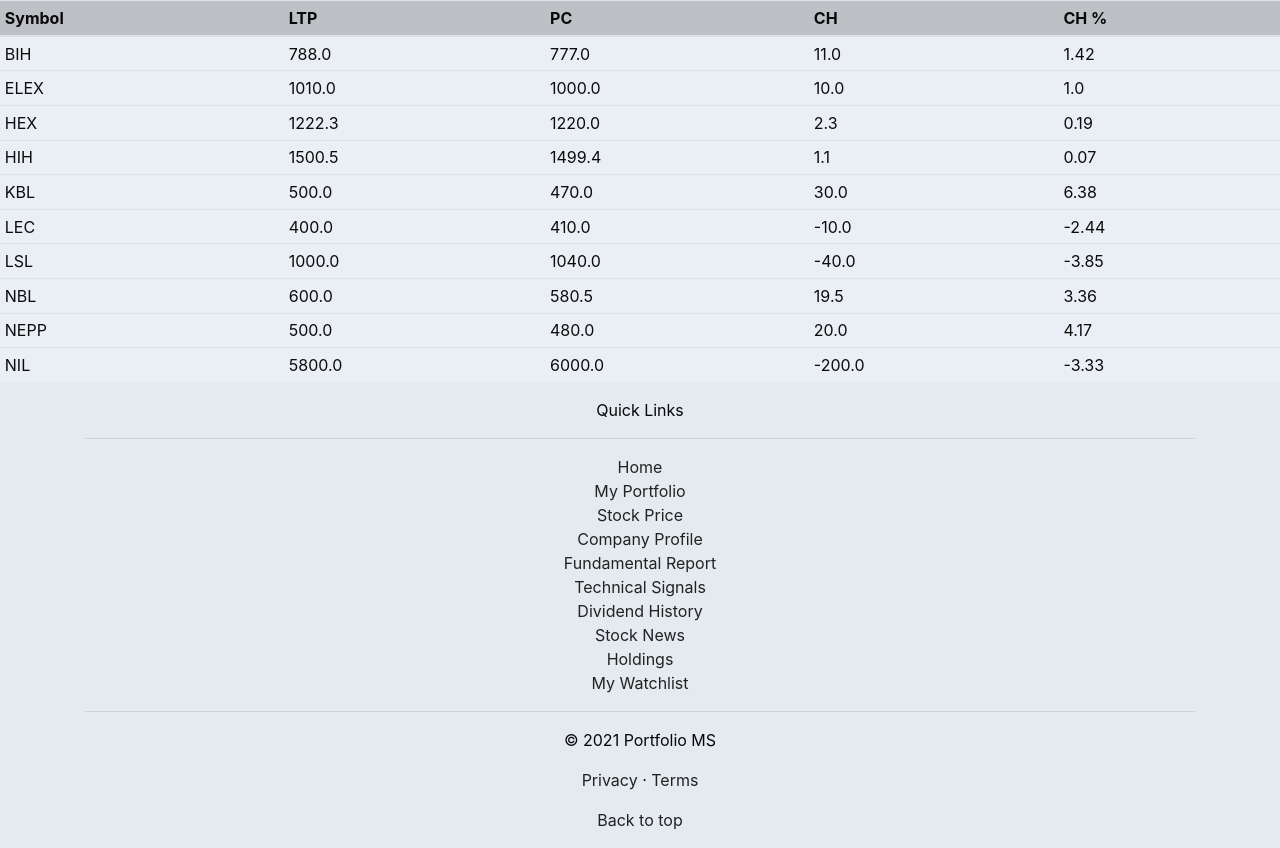
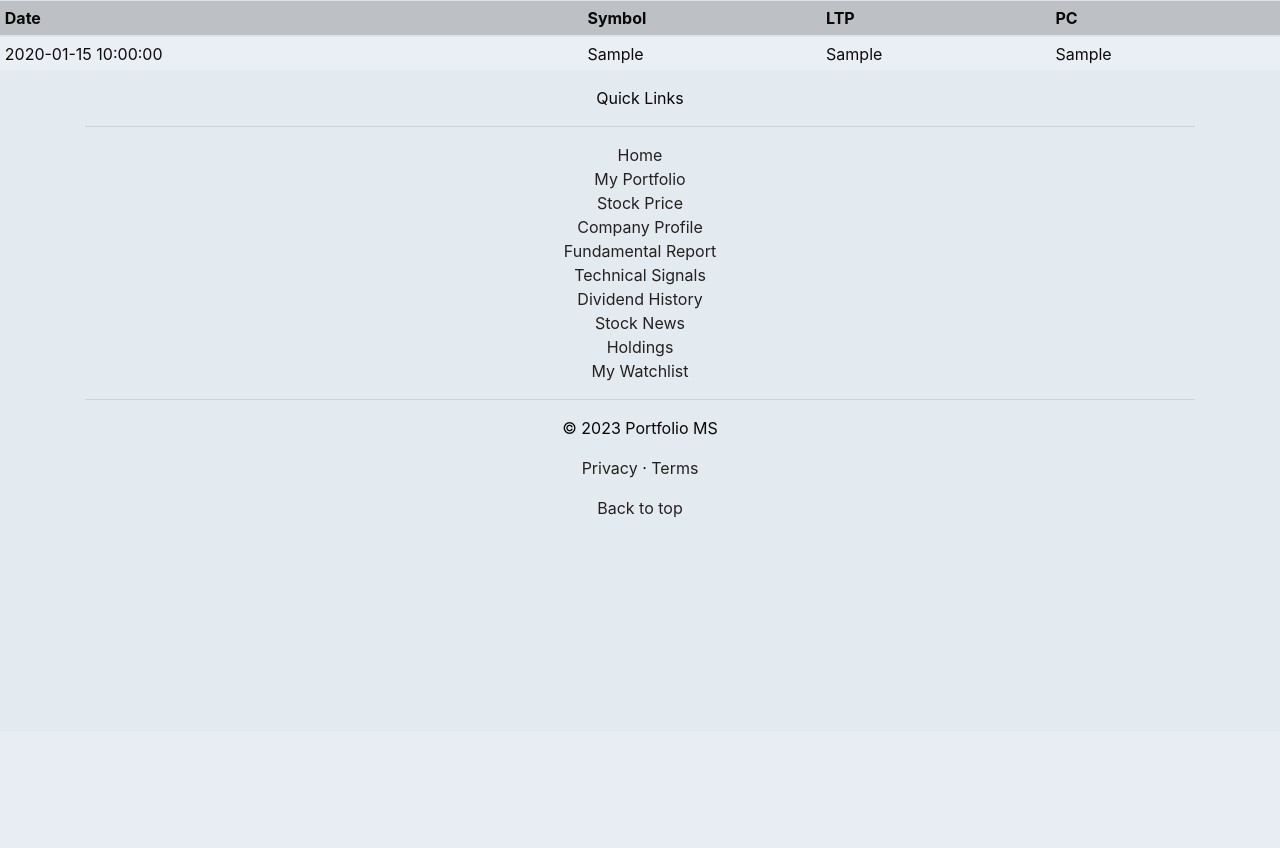
Before and after one commit to dimplekakkar18/Portfolio-Managemet-System, a Flask app: page /stockprice.html in a window 1280 px wide. Shown: the part 69-917 px from the top of the page. After the commit the page ends 587 px from the top, so only its background shows below. Run offline with Flask 3, Linux system fonts and the light colour scheme; data comes from the database, SQL or seed files in the repository; tables that the repository leaves empty or names only in its code hold one stand-in row (values such as "Sample post"); some libraries are stand-ins or nearby versions.

Commit message:
changed stock-prices

```diff
--- a/db.yaml
+++ b/db.yaml
@@ -1,5 +1,5 @@
 mysql_host: 'localhost'
 mysql_user: 'root'
 # Enter your password in field below
-mysql_password: 'Renu@123'
+mysql_password: 'Raunak@1172'
 mysql_db: 'portfolio'
--- a/main.py
+++ b/main.py
@@ -237,13 +237,13 @@ where username = %s);
 def current_price(company='all'):
     cur = mysql.connection.cursor()
     if company == 'all':
-        query = '''SELECT symbol, LTP, PC, round((LTP-PC), 2) as CH, round(((LTP-PC)/PC)*100, 2) AS CH_percent FROM company_price
+        query = '''SELECT date, symbol, LTP, PC FROM historical_data
 order by symbol;
 '''
         cur.execute(query)
     else:
         company = [company]
-        query = '''SELECT symbol, LTP, PC, round((LTP-PC), 2) as CH, round(((LTP-PC)/PC)*100, 2) AS CH_percent FROM company_price
+        query = '''SELECT date, symbol, LTP, PC FROM historical_data
         where symbol = %s;
 '''
         cur.execute(query, company)
@@ -370,4 +370,3 @@ group by(title);
 
 if __name__ == '__main__':
     app.run(debug=True)
-# i love momo
--- a/templates/stockprice.html
+++ b/templates/stockprice.html
@@ -29,11 +29,11 @@
         <table class="table table-sm">
             <thead>
                 <tr>
+                    <th scope="col">Date</th>
                     <th scope="col">Symbol</th>
                     <th scope="col">LTP</th>
                     <th scope="col">PC</th>
-                    <th scope="col">CH</th>
-                    <th scope="col">CH %</th>
+                    <!-- <th scope="col">CH %</th> -->
                 </tr>
             </thead>
             <tbody>
@@ -43,7 +43,6 @@
                     <td> {{items[1]}} </td>
                     <td> {{items[2]}} </td>
                     <td> {{items[3]}} </td>
-                    <td> {{items[4]}} </td>
                 </tr>
                 {% endfor %}
             </tbody>
@@ -92,7 +91,7 @@ $(document).ready(function () {
         <a href="watchlist.html">My Watchlist</a>
         <hr />
 
-        <p>&copy; 2021 Portfolio MS</p>
+        <p>&copy; 2023 Portfolio MS</p>
         <p class="float-center"><a href="#">Privacy</a> &middot; <a href="#">Terms</a></p>
         <p class="float-center"><a href="#">Back to top</a></p>
     </footer>
```
